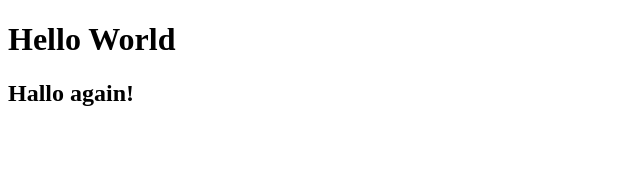
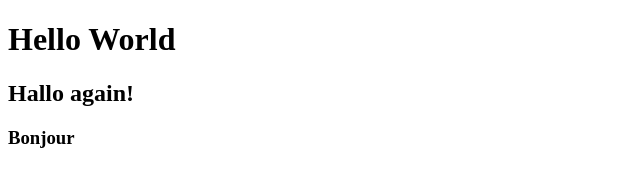
Before and after one commit to GfsTee/my-first-project, a plain HTML site: page index.html in a window 1280 px wide. Shown: the full height of the page, 0-640 px from the left. Drawn offline with Linux system fonts and the light colour scheme.

Commit message:
my project v 0.0.2

```diff
--- a/index.html
+++ b/index.html
@@ -8,5 +8,6 @@
 <body>
     <h1>Hello World</h1>
     <h2>Hallo again!</h2>
+    <h3>Bonjour</h3>
 </body>
 </html>
```
